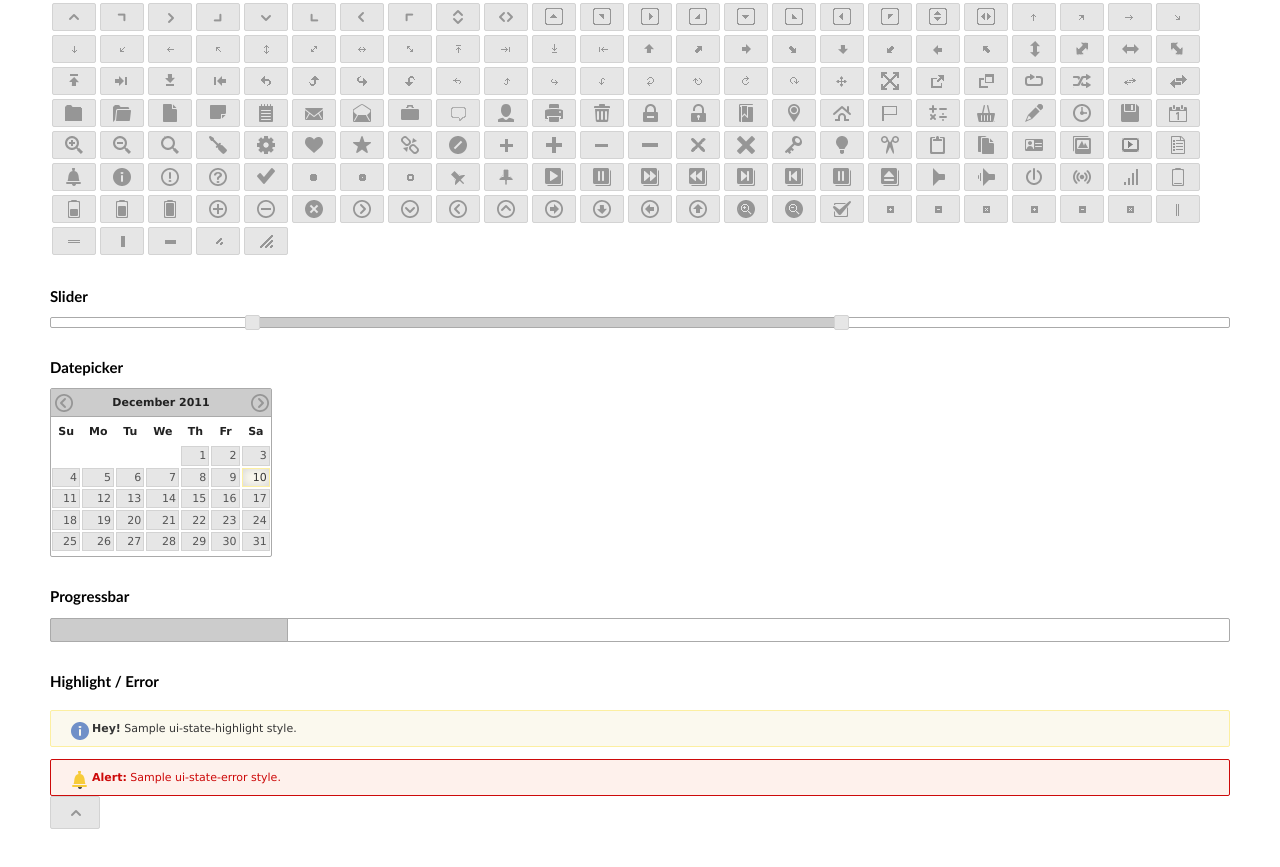
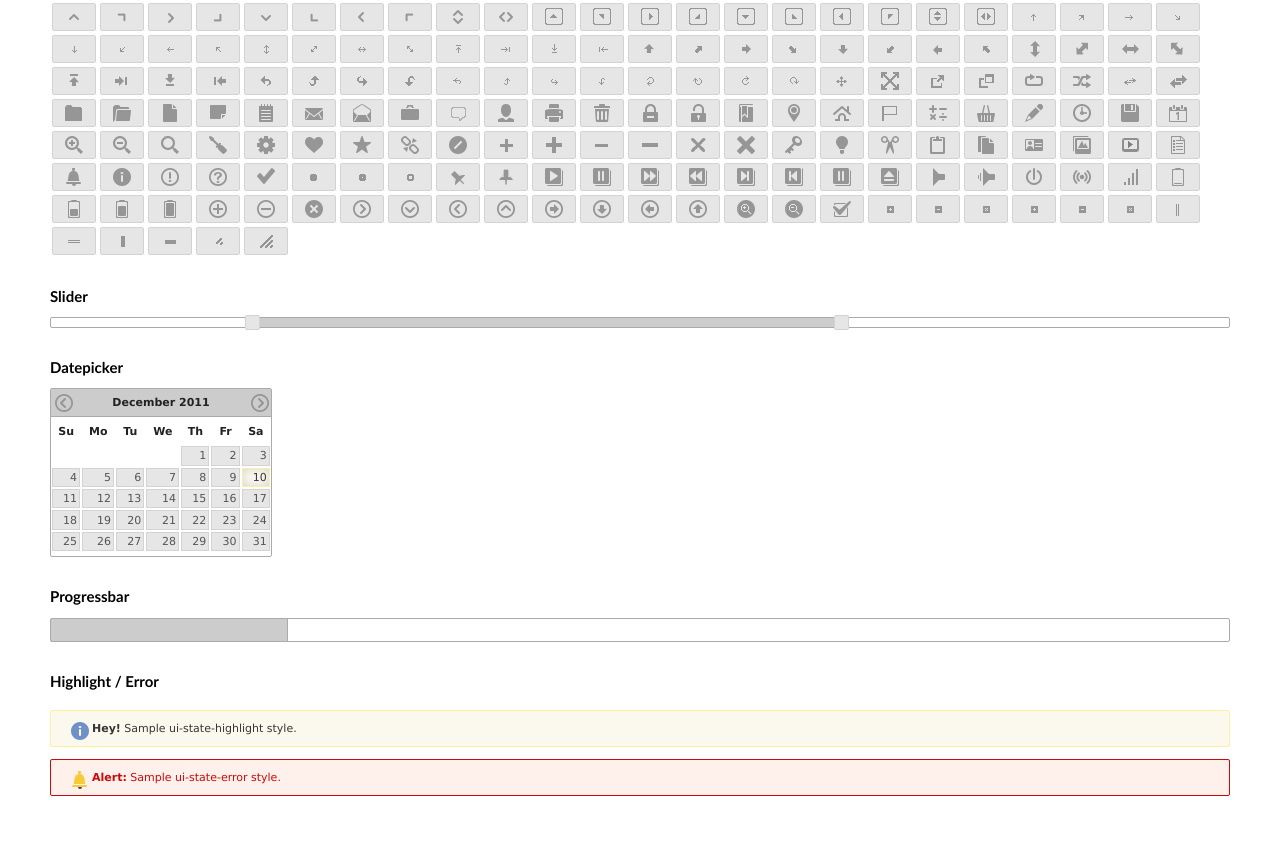
Before and after one commit to MaksSlesarenko/google-plus-ui, a plain HTML site: page ui/index.html in a window 1280 px wide. Shown: the part 1062-1929 px from the top of the page. After the commit the page ends 1908 px from the top, so only its background shows below. Drawn offline with Linux system fonts and the light colour scheme.

Commit message:
removed old code

```diff
--- a/ui/index.html
+++ b/ui/index.html
@@ -16,12 +16,6 @@
 				$('#tabs').tabs();
 
 				$('#buttonset').buttonset();
-
-				$('body').append($('<button>').text('asdasdasd').button({
-				    text: false,
-				    icons: {primary: 'ui-icon-carat-1-n'}
-			    }));
-
 
 				// Dialog
 				$('#dialog').dialog({
```
